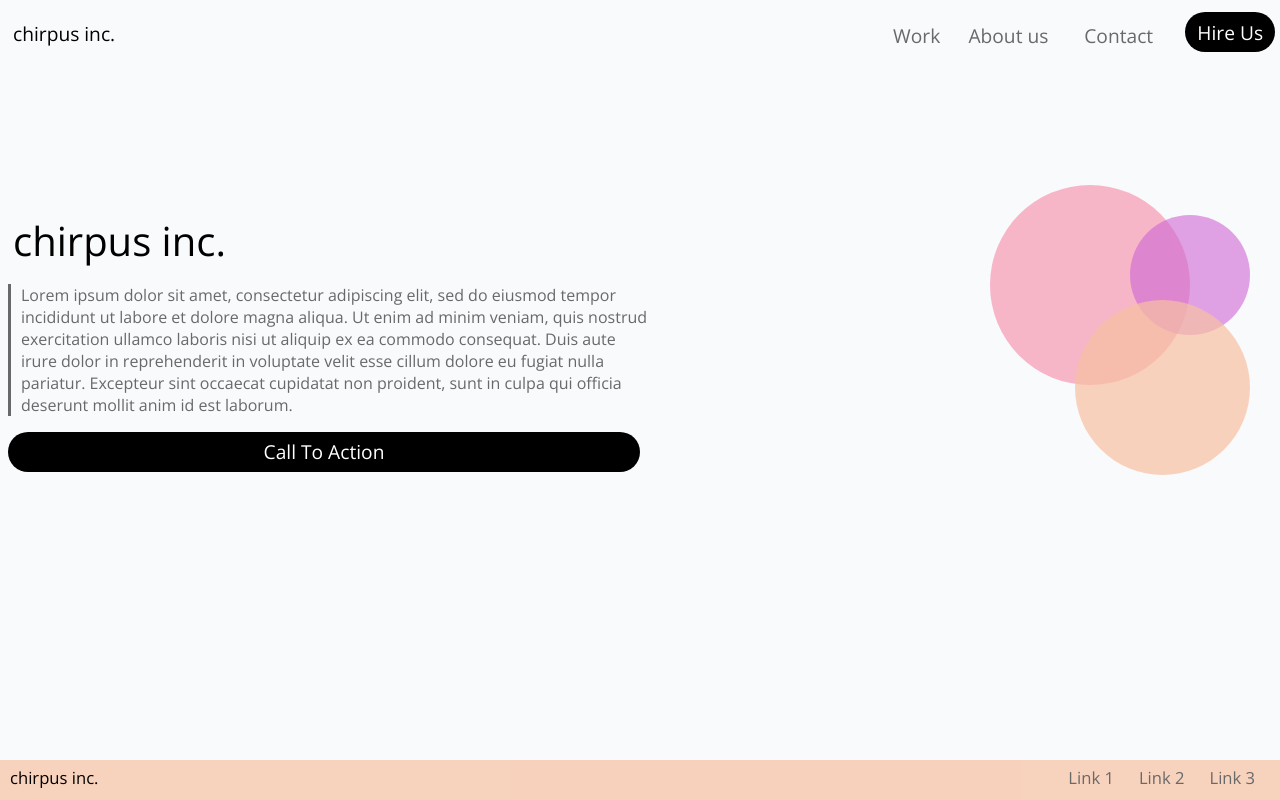
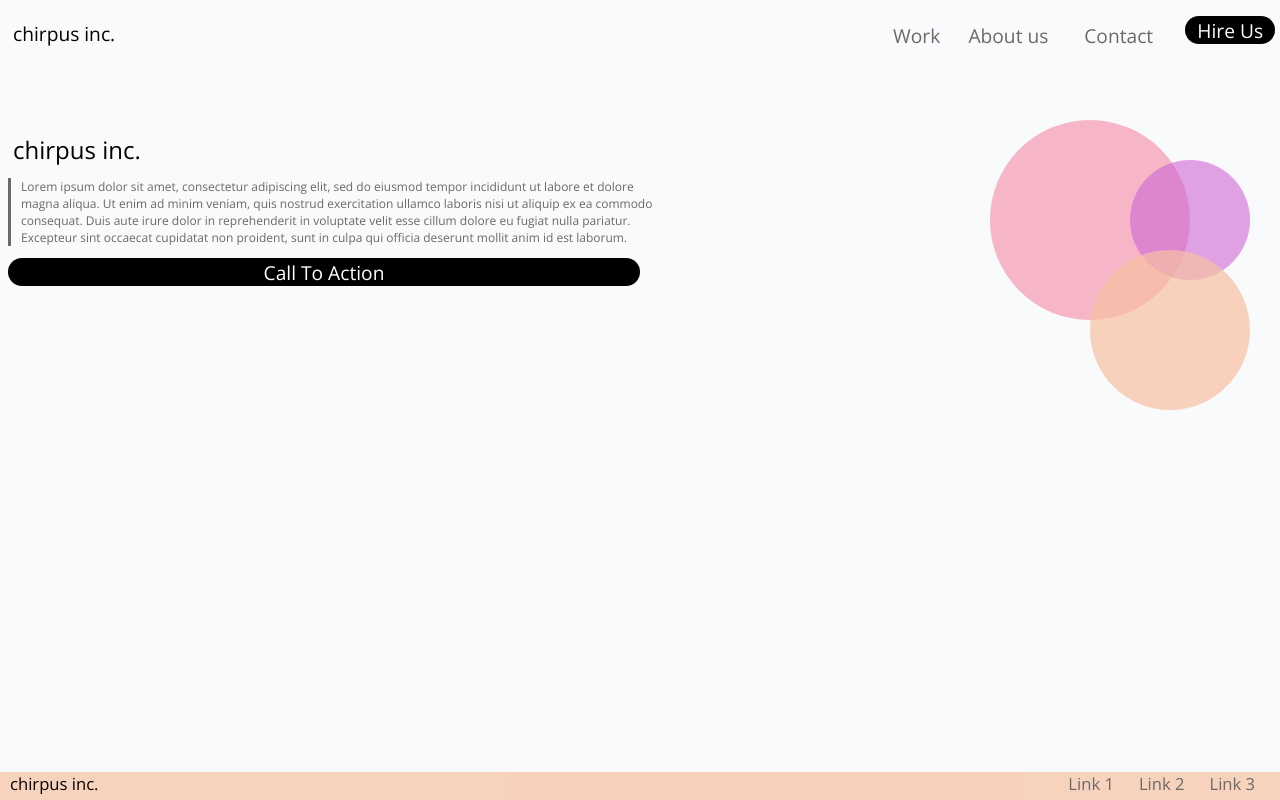
Before and after one commit to rachel-rebecca/HTML-CSS-Lab1, a plain HTML site: page index.html in a window 1280 px wide. Drawn offline with nearby package versions, Linux system fonts and the light colour scheme.

Commit message:
updated for hub view

```diff
--- a/styles.css
+++ b/styles.css
@@ -117,31 +117,31 @@ footer {
 
     .hireUs {
         width: 7vw;
-        height: 2.5rem;
+        height: 1.75rem;
         position: fixed;
         right: 5px;
-        top: 10px;
+        top: 14px;
         margin-left: 0;
         font-size: 1.5vw;
         border-radius: 25px;
     }
 
     .about {
-        padding-top: 10%;
+        padding-top: 60px;
     }
 
     h2 {
-        font-size: 2.5rem ;
+        font-size: 1.5rem ;
     }
 
     p {
         width: 50%;
-        font-size: 1rem;
+        font-size: .75rem;
     }
 
     .callTo {
         width: 50%;
-        height: 2.5rem;
+        height: 1.75rem;
         display: block;
         border-radius: 25px;
         font-size: 1.5vw;
@@ -154,7 +154,7 @@ footer {
         border-radius: 50%;
         position: absolute;
         right: 90px;
-        top: 185px;
+        top: 120px;
     }
 
     .circlePurple {
@@ -164,23 +164,23 @@ footer {
         border-radius: 50%;
         position: absolute;
         right: 30px;
-        top: 215px;
+        top: 160px;
 
 
     }
 
     .circleOrange {
         background: rgba(247, 193, 162, 0.7);
-        height: 175px;
-        width: 175px;
+        height: 160px;
+        width: 160px;
         border-radius: 50%;
         position: absolute;
         right: 30px;
-        top: 300px;
+        top: 250px;
     }
 
     footer {
-        height: 2.5rem;
+        height: 1.75rem;
     }
 
     .chirpusLink.bottom {
```
